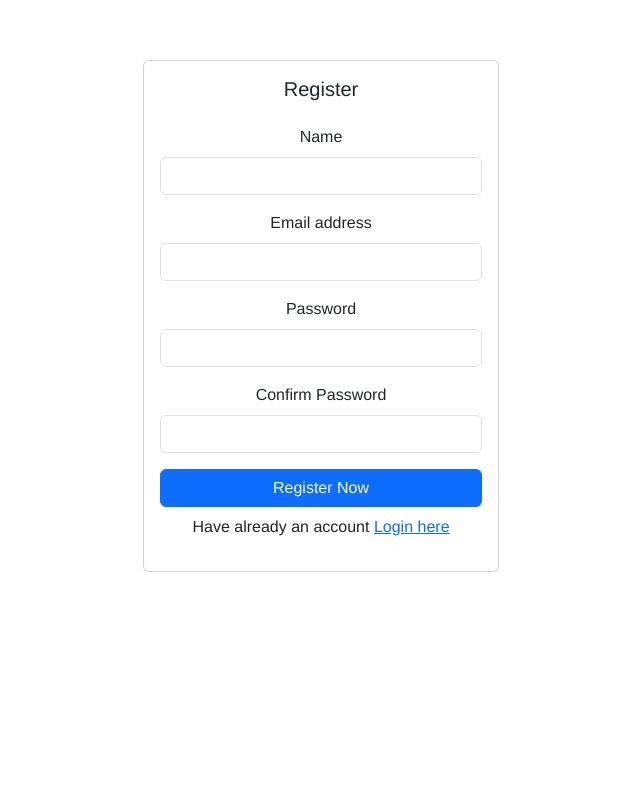
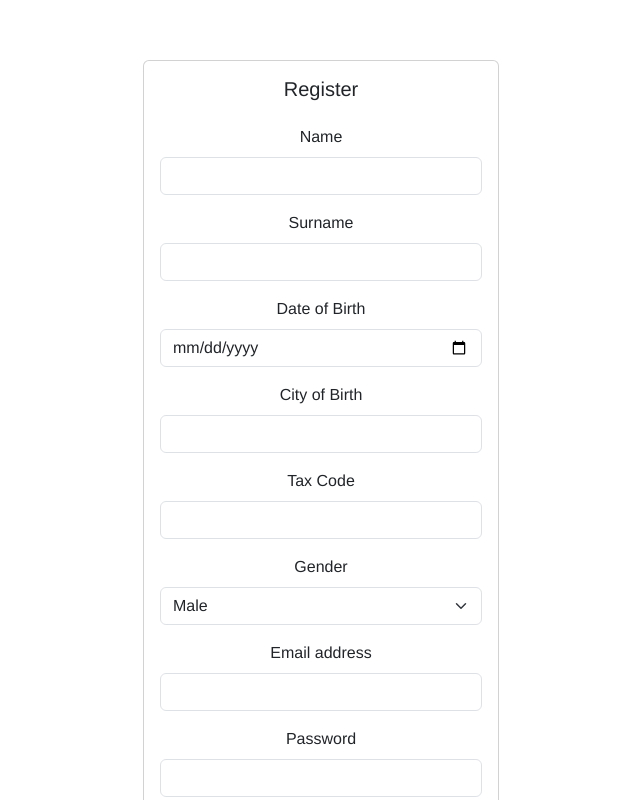
Before and after one commit to Paolo-dev-it/test-iliad, a Vue app in the folder test-iliad/: page /register in a window 1280 px wide. Shown: the top 800 px of the page, without its empty margins (319-959 px from the left). Built offline with nearby package versions, Linux system fonts and the light colour scheme; no server answers.

Commit message:
Aggiunto campi registrazione

```diff
--- a/test-iliad/src/components/pages/RegisterPage.vue
+++ b/test-iliad/src/components/pages/RegisterPage.vue
@@ -5,7 +5,7 @@
                 <div class="card">
                     <div class="card-body">
                         <h5 class="card-title mb-4">Register</h5>
-                        <form>
+                        <form @submit.prevent="registerAction">
                             <div class="mb-3">
                                 <label htmlFor="name" class="form-label">Name
                                 </label>
@@ -13,6 +13,61 @@
                                 <div v-if="validationErrors.name" class="flex flex-col">
                                     <small class="text-danger">
                                         {{ validationErrors?.name[0] }}
+                                    </small>
+                                </div>
+                            </div>
+                            <div class="mb-3">
+                                <label htmlFor="surname" class="form-label">Surname
+                                </label>
+                                <input type="text" class="form-control" id="surname" name="surname" v-model="surname" />
+                                <div v-if="validationErrors.surname" class="flex flex-col">
+                                    <small class="text-danger">
+                                        {{ validationErrors?.surname[0] }}
+                                    </small>
+                                </div>
+                            </div>
+                            <div class="mb-3">
+                                <label htmlFor="birthdate" class="form-label">Date of Birth
+                                </label>
+                                <input type="date" class="form-control" id="birthdate" name="birthdate"
+                                    v-model="birthdate" />
+                                <div v-if="validationErrors.birthdate" class="flex flex-col">
+                                    <small class="text-danger">
+                                        {{ validationErrors?.birthdate[0] }}
+                                    </small>
+                                </div>
+                            </div>
+                            <div class="mb-3">
+                                <label htmlFor="city_of_birth" class="form-label">City of Birth
+                                </label>
+                                <input type="text" class="form-control" id="city_of_birth" name="city_of_birth"
+                                    v-model="city_of_birth" />
+                                <div v-if="validationErrors.city_of_birth" class="flex flex-col">
+                                    <small class="text-danger">
+                                        {{ validationErrors?.city_of_birth[0] }}
+                                    </small>
+                                </div>
+                            </div>
+                            <div class="mb-3">
+                                <label htmlFor="tax_code" class="form-label">Tax Code
+                                </label>
+                                <input type="text" class="form-control" id="tax_code" name="tax_code" v-model="tax_code" />
+                                <div v-if="validationErrors.tax_code" class="flex flex-col">
+                                    <small class="text-danger">
+                                        {{ validationErrors?.tax_code[0] }}
+                                    </small>
+                                </div>
+                            </div>
+                            <div class="mb-3">
+                                <label htmlFor="gender" class="form-label">Gender
+                                </label>
+                                <select class="form-select" id="gender" name="gender" v-model="gender">
+                                    <option value="male">Male</option>
+                                    <option value="female">Female</option>
+                                </select>
+                                <div v-if="validationErrors.gender" class="flex flex-col">
+                                    <small class="text-danger">
+                                        {{ validationErrors?.gender[0] }}
                                     </small>
                                 </div>
                             </div>
@@ -44,9 +99,8 @@
                                     v-model="confirmPassword" />
                             </div>
                             <div class="d-grid gap-2">
-                                <button :disabled="isSubmitting" @click="registerAction()" type="button"
-                                    class="btn btn-primary btn-block">Register Now
-                                </button>
+                                <button :disabled="isSubmitting" type="submit" class="btn btn-primary btn-block">Register
+                                    Now</button>
                                 <p class="text-center">Have already an account <router-link to="/">Login here</router-link>
                                 </p>
                             </div>
@@ -70,6 +124,11 @@ export default {
     data() {
         return {
             name: '',
+            surname: '',
+            birthdate: '',
+            city_of_birth: '',
+            tax_code: '',
+            gender: 'male',
             email: '',
             password: '',
             confirmPassword: '',
@@ -87,6 +146,11 @@ export default {
             this.isSubmitting = true
             let payload = {
                 name: this.name,
+                surname: this.surname,
+                birthdate: this.birthdate,
+                city_of_birth: this.city_of_birth,
+                tax_code: this.tax_code,
+                gender: this.gender,
                 email: this.email,
                 password: this.password,
                 password_confirmation: this.confirmPassword
```
